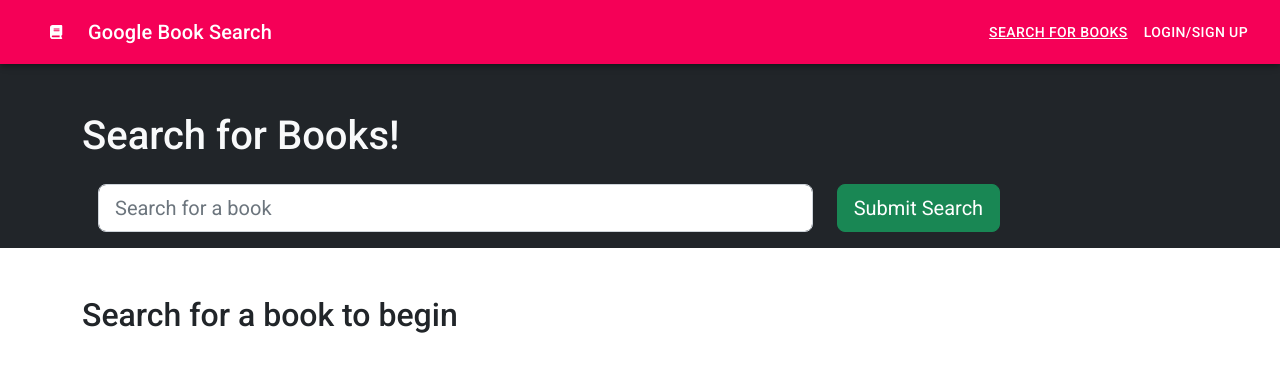
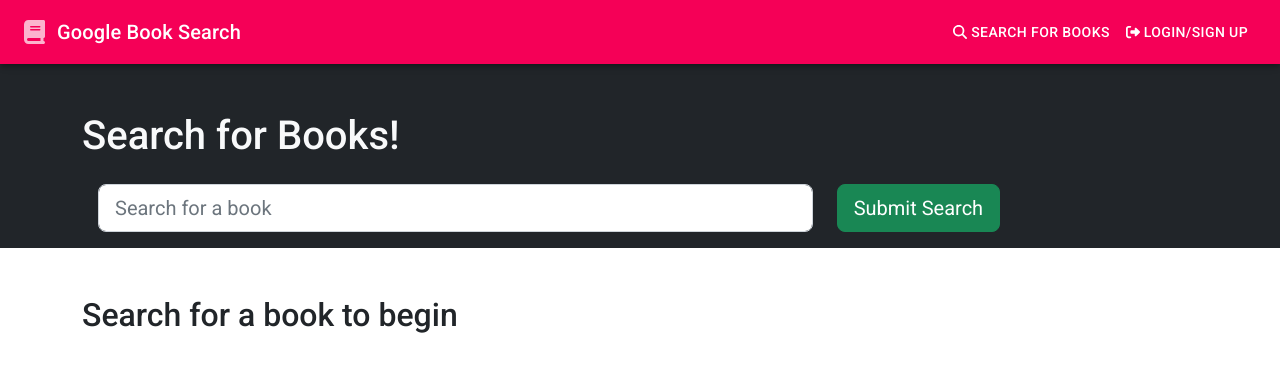
Before and after one commit to erin-m-keller/keller-book-search, a React (Create React App) app in the folder client/: page / in a window 1280 px wide. Shown: the top 372 px of the page. Built offline with nearby package versions, Linux system fonts and the light colour scheme; what apollo-cache-persist would draw is missing.

Commit message:
updated navbar style, fixed error issue on logout

```diff
--- a/client/src/components/LoginForm.js
+++ b/client/src/components/LoginForm.js
@@ -15,7 +15,6 @@
 
 const LoginForm = () => {
   const [userFormData, setUserFormData] = useState({ email: '', password: '' });
-  const [validated] = useState(false);
   const [showAlert, setShowAlert] = useState(false);
   const [login, { error }] = useMutation(LOGIN_USER);
 
@@ -58,7 +57,6 @@
 
   return (
     <>
-<form noValidate validated={validated} onSubmit={handleFormSubmit}>
       <FormControl>
         <Alert show={showAlert} variant="filled" severity="error">
           Something went wrong with your login credentials!
@@ -73,21 +71,17 @@
           value={userFormData.email}
           onChange={handleInputChange}
         />
-          <FormLabel style={{ marginTop: "1em" }}>Enter Password:</FormLabel>
+        <FormLabel>Enter Password:</FormLabel>
         <TextField
           type="password"
           name="password"
           value={userFormData.password}
           onChange={handleInputChange}
         />
-          <Button
-            type="submit"
-            disabled={!(userFormData.email && userFormData.password)}
-          >
+        <Button onClick={handleFormSubmit} disabled={!(userFormData.email && userFormData.password)}>
           Submit
         </Button>
       </FormControl>
-      </form>
     </>
   );
 };
--- a/client/src/components/Navbar.js
+++ b/client/src/components/Navbar.js
@@ -4,7 +4,7 @@
 import LoginForm from './LoginForm';
 import Auth from '../utils/auth';
 import { FontAwesomeIcon } from '@fortawesome/react-fontawesome';
-import { faBook } from '@fortawesome/free-solid-svg-icons';
+import { faBook, faBookmark, faRightFromBracket, faSearch } from '@fortawesome/free-solid-svg-icons';
 import {
   AppBar,
   Box,
@@ -43,29 +43,31 @@
       <AppBar color="secondary">
         <Toolbar>
           <IconButton edge="start" aria-label="menu">
-            <FontAwesomeIcon icon={faBook} />
+            <FontAwesomeIcon icon={faBook} className="navigation-icon" />
           </IconButton>
           <Typography variant="h6">
             Google Book Search
           </Typography>
-          <IconButton>
+          <div className="navigation-link">
             <Link to='/'>
-                Search For Books
+              <FontAwesomeIcon icon={faSearch} />&nbsp;Search For Books
             </Link>
-          </IconButton>
-          <IconButton>
+          </div>
+          <div className="navigation-link">
             {/* if user is logged in show saved books and logout */}
             {Auth.loggedIn() ? (
               <>
-                <Link to='/saved'>
-                  See Your Books
-                </Link>
-                <Link onClick={Auth.logout}>Logout</Link>
+                <div className="navigation-link">
+                  <Link to='/saved'><FontAwesomeIcon icon={faBookmark} />&nbsp;Saved Books</Link>
+                </div>
+                <div className="navigation-link">
+                  <div onClick={Auth.logout}><FontAwesomeIcon icon={faRightFromBracket} />&nbsp;Logout</div>
+                </div>
               </>
             ) : (
-              <div onClick={handleOpen}>Login/Sign Up</div>
+              <div onClick={handleOpen}><FontAwesomeIcon icon={faRightFromBracket} />&nbsp;Login/Sign Up</div>
             )}
-          </IconButton>
+          </div>
         </Toolbar>
       </AppBar>
       <Toolbar />
--- a/client/src/components/SignupForm.js
+++ b/client/src/components/SignupForm.js
@@ -1,13 +1,20 @@
 import React, { useState } from 'react';
-import { Form, Button, Alert } from 'react-bootstrap';
+import { Alert } from 'react-bootstrap';
 import { useMutation } from '@apollo/client';
 import { CREATE_USER } from '../utils/mutations';
 import Auth from '../utils/auth';
+import { FontAwesomeIcon } from '@fortawesome/react-fontawesome';
+import { faClose } from '@fortawesome/free-solid-svg-icons';
+import {
+  Button,
+  FormControl,
+  FormLabel,
+  TextField
+} from '@material-ui/core';
 
 const SignupForm = () => {
 // initialize variables
 const [formData, setFormData] = useState({ username: '', email: '', password: '' });
-const [validated] = useState(false);
 const [showAlert, setShowAlert] = useState(false);
 const [createUser, { error }] = useMutation(CREATE_USER);
 
@@ -51,58 +58,41 @@
 
   return (
     <>
-      {/* This is needed for the validation functionality above */}
-      <Form noValidate validated={validated} onSubmit={handleFormSubmit}>
-        {/* show alert if server response is bad */}
-        <Alert dismissible onClose={() => setShowAlert(false)} show={showAlert} variant='danger'>
+      <FormControl>
+        <Alert show={showAlert} variant="filled" severity="error">
           Something went wrong with your signup!
+          <div className="close-btn" onClick={() => setShowAlert(false)}>
+            <FontAwesomeIcon icon={faClose} />
+          </div>
         </Alert>
-
-        <Form.Group className='mb-3'>
-          <Form.Label htmlFor='username'>Username</Form.Label>
-          <Form.Control
-            type='text'
-            placeholder='Your username'
-            name='username'
+        <FormLabel>Enter Username:</FormLabel>
+        <TextField
+          type="username"
+          placeholder="Your username"
+          name="username"
+          value={formData.username}
           onChange={handleInputChange}
-            value={formData.username}
-            required
         />
-          <Form.Control.Feedback type='invalid'>Username is required!</Form.Control.Feedback>
-        </Form.Group>
-
-        <Form.Group className='mb-3'>
-          <Form.Label htmlFor='email'>Email</Form.Label>
-          <Form.Control
-            type='email'
-            placeholder='Your email address'
-            name='email'
+        <FormLabel>Enter Email:</FormLabel>
+        <TextField
+          type="email"
+          placeholder="Your email"
+          name="email"
+          value={formData.email}
           onChange={handleInputChange}
-            value={formData.email}
-            required
         />
-          <Form.Control.Feedback type='invalid'>Email is required!</Form.Control.Feedback>
-        </Form.Group>
-
-        <Form.Group className='mb-3'>
-          <Form.Label htmlFor='password'>Password</Form.Label>
-          <Form.Control
-            type='password'
-            placeholder='Your password'
-            name='password'
+        <FormLabel>Enter Password:</FormLabel>
+        <TextField
+          type="password"
+          placeholder="Your password"
+          name="password"
+          value={formData.password}
           onChange={handleInputChange}
-            value={formData.password}
-            required
         />
-          <Form.Control.Feedback type='invalid'>Password is required!</Form.Control.Feedback>
-        </Form.Group>
-        <Button
-          disabled={!(formData.username && formData.email && formData.password)}
-          type='submit'
-          variant='success'>
+        <Button onClick={handleFormSubmit} disabled={!(formData.username && formData.email && formData.password)}>
           Submit
         </Button>
-      </Form>
+      </FormControl>
     </>
   );
 };
--- a/client/src/index.css
+++ b/client/src/index.css
@@ -55,6 +55,47 @@
   cursor: pointer;
 }
 
+
+.navigation-link {
+  display: inline-flex;
+  -webkit-box-align: center;
+  align-items: center;
+  -webkit-box-pack: center;
+  justify-content: center;
+  position: relative;
+  box-sizing: border-box;
+  -webkit-tap-highlight-color: transparent;
+  background-color: transparent;
+  outline: 0px;
+  border: 0px currentcolor;
+  margin: 0px;
+  cursor: pointer;
+  user-select: none;
+  vertical-align: middle;
+  appearance: none;
+  text-decoration: none;
+  font-family: Roboto, Helvetica, Arial, sans-serif;
+  font-weight: 500;
+  font-size: 0.875rem;
+  line-height: 1.75;
+  letter-spacing: 0.02857em;
+  text-transform: uppercase;
+  min-width: 64px;
+  padding: 6px 8px;
+  border-radius: 4px;
+  transition: background-color 250ms cubic-bezier(0.4, 0, 0.2, 1) 0ms, box-shadow 250ms cubic-bezier(0.4, 0, 0.2, 1) 0ms, border-color 250ms cubic-bezier(0.4, 0, 0.2, 1) 0ms, color 250ms cubic-bezier(0.4, 0, 0.2, 1) 0ms;
+}
+.navigation-link a,
+.navigation-link a:focus,
+.navigation-link a:visited {
+  color: #FFF;
+  text-decoration: none;
+}
+
+.navigation-icon path {
+  fill: rgba(255,255,255,0.7);
+}
+
 .MuiBox-root {
   position: absolute;
   top: 50%;
@@ -91,36 +132,6 @@
 .MuiIconButton-label div {
   color: #FFF;
 }
-.MuiIconButton-root {
-  display: inline-flex !important;
-  -webkit-box-align: center !important;
-  align-items: center !important;
-  -webkit-box-pack: center !important;
-  justify-content: center !important;
-  position: relative !important;
-  box-sizing: border-box !important;
-  -webkit-tap-highlight-color: transparent !important;
-  background-color: transparent !important;
-  outline: 0px !important;
-  border: 0px currentcolor !important;
-  margin: 0px !important;
-  cursor: pointer !important;
-  user-select: none !important;
-  vertical-align: middle !important;
-  appearance: none !important;
-  text-decoration: none !important;
-  font-family: Roboto, Helvetica, Arial, sans-serif !important;
-  font-weight: 500 !important;
-  font-size: 0.875rem !important;
-  line-height: 1.75 !important;
-  letter-spacing: 0.02857em !important;
-  text-transform: uppercase !important;
-  min-width: 64px !important;
-  padding: 6px 8px !important;
-  border-radius: 4px !important;
-  transition: background-color 250ms cubic-bezier(0.4, 0, 0.2, 1) 0ms, box-shadow 250ms cubic-bezier(0.4, 0, 0.2, 1) 0ms, border-color 250ms cubic-bezier(0.4, 0, 0.2, 1) 0ms, color 250ms cubic-bezier(0.4, 0, 0.2, 1) 0ms !important;
-  color: inherit !important;
-}
 .MuiToolbar-root {
   position: relative;
   display: flex;
@@ -149,3 +160,15 @@
   color: #FFF !important;
   margin: 1em !important;
 }
+.MuiFormLabel-root {
+  margin-top: 1em;
+}
+.MuiButton-root.Mui-disabled {
+  pointer-events: all !important;
+  cursor: not-allowed !important;
+  color: rgba(255, 255, 255, 0.26) !important;
+  background-color: rgb(204 0 72) !important;
+}
+.MuiFormControl-root {
+  padding: 1em !important;
+}
```
Lines whose indentation alone changed are shown as unchanged.
